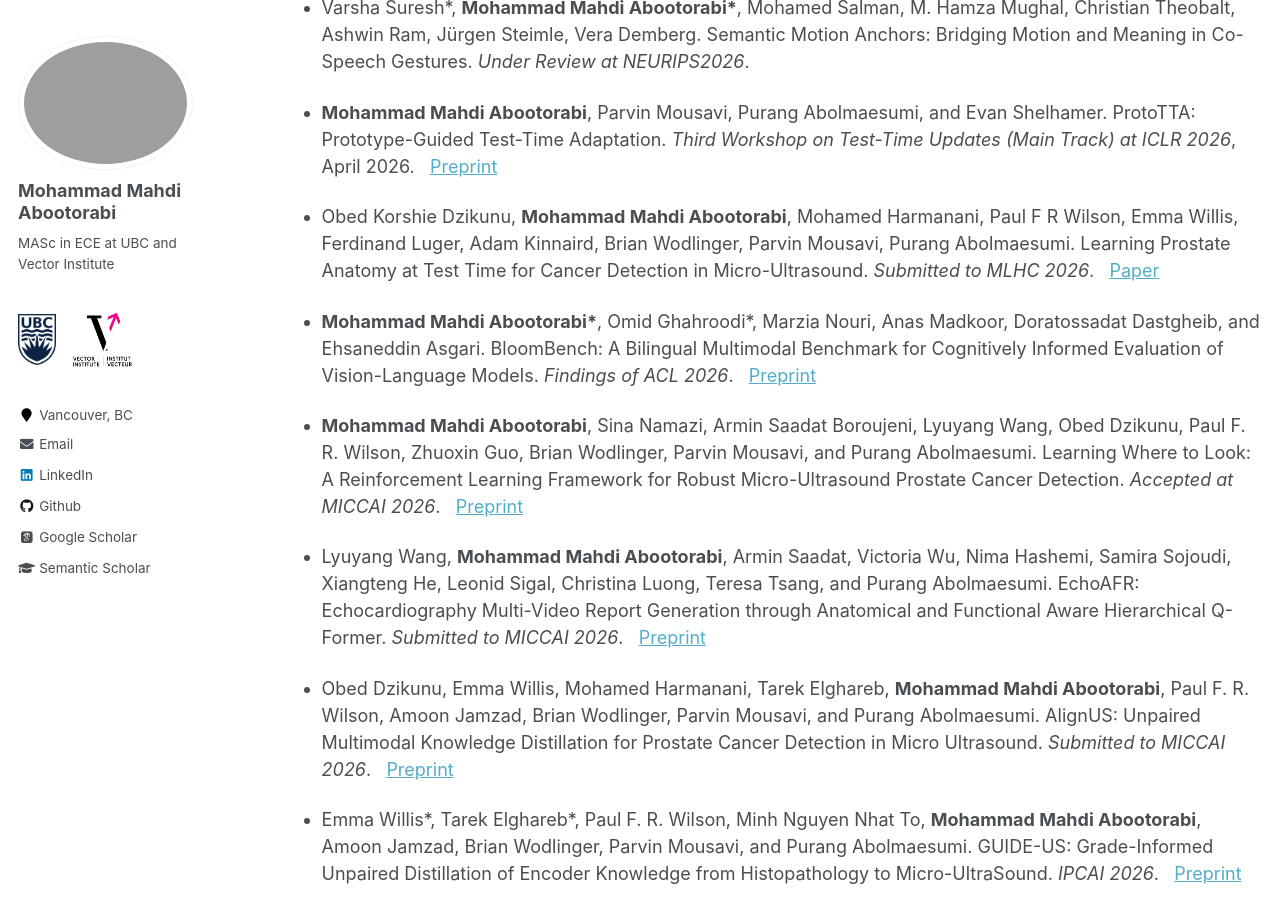
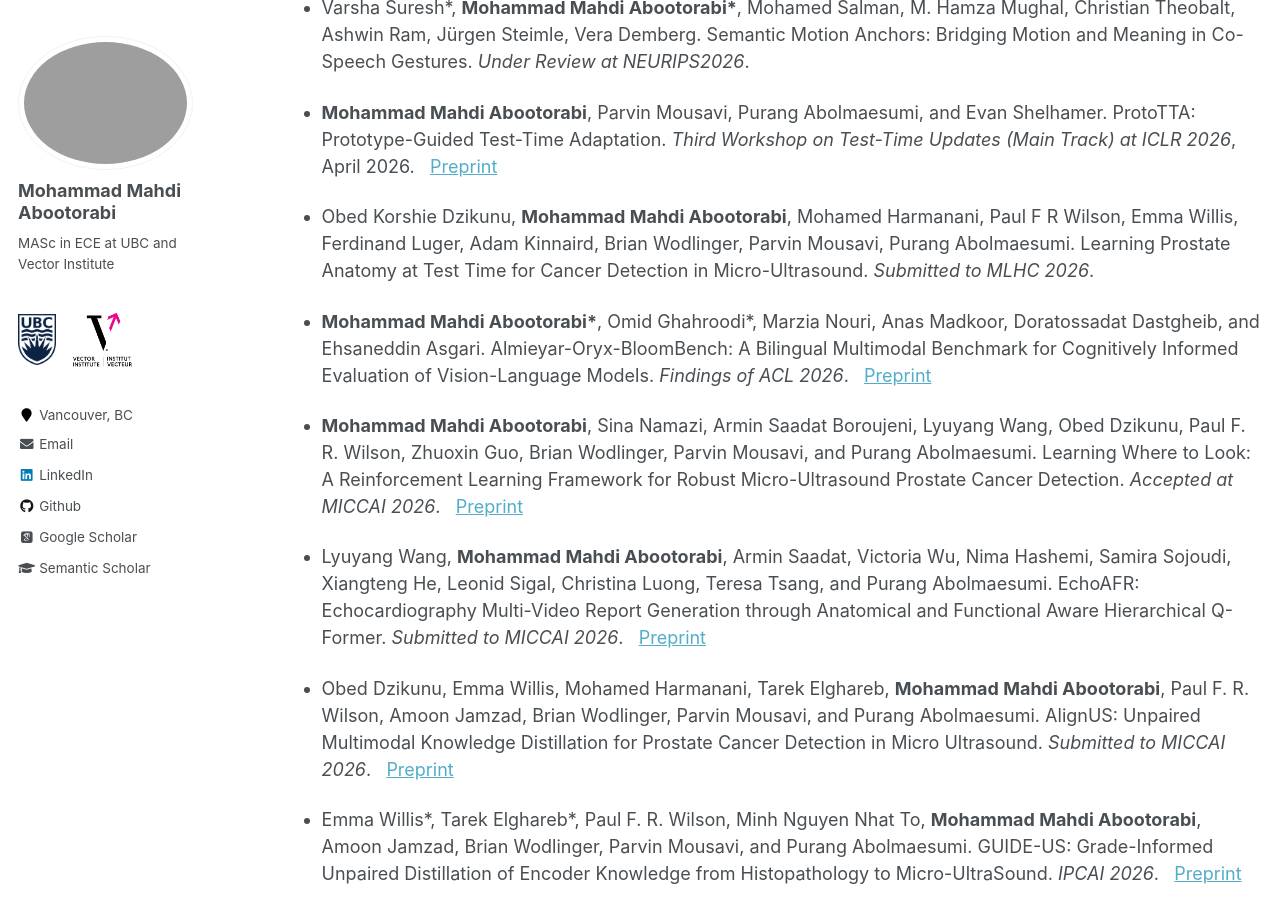
Before and after one commit to aboots/aboots.github.io, a Jekyll site: the page built from _pages/research.md, in a window 1280 px wide and 900 px high, scrolled down 318 px. Built offline with Jekyll 4.4.1, drawn with Linux system fonts in a browser that asks for light colours; nearby versions of some CDN libraries; some web fonts are replaced.

Commit message:
Update research.md

```diff
--- a/_pages/research.md
+++ b/_pages/research.md
@@ -12,9 +12,9 @@ author_profile: true
 
 - **Mohammad Mahdi Abootorabi**, Parvin Mousavi, Purang Abolmaesumi, and Evan Shelhamer. ProtoTTA: Prototype-Guided Test-Time Adaptation. *Third Workshop on Test-Time Updates (Main Track) at ICLR 2026*, April 2026. &nbsp; [Preprint](https://drive.google.com/file/d/1nDYQGEdBNzbiyfVHs8vfCDiNEBbJBLKP/view?usp=sharing)
 
-- Obed Korshie Dzikunu, **Mohammad Mahdi Abootorabi**, Mohamed Harmanani, Paul F R Wilson, Emma Willis, Ferdinand Luger, Adam Kinnaird, Brian Wodlinger, Parvin Mousavi, Purang Abolmaesumi. Learning Prostate Anatomy at Test Time for Cancer Detection in Micro-Ultrasound. *Submitted to MLHC 2026*.   [Paper](https://drive.google.com/file/d/126Yy_7Nr8qN1wS8TcvJjLr7T_prfnEru/view?usp=sharing)
+- Obed Korshie Dzikunu, **Mohammad Mahdi Abootorabi**, Mohamed Harmanani, Paul F R Wilson, Emma Willis, Ferdinand Luger, Adam Kinnaird, Brian Wodlinger, Parvin Mousavi, Purang Abolmaesumi. Learning Prostate Anatomy at Test Time for Cancer Detection in Micro-Ultrasound. *Submitted to MLHC 2026*.
 
-- **Mohammad Mahdi Abootorabi\***, Omid Ghahroodi\*, Marzia Nouri, Anas Madkoor, Doratossadat Dastgheib, and Ehsaneddin Asgari. BloomBench: A Bilingual Multimodal Benchmark for Cognitively Informed Evaluation of Vision-Language Models. *Findings of ACL 2026*. &nbsp; [Preprint](https://drive.google.com/file/d/1jRMHMwKcNEco5wxJYpVh_ecFiJST6wA6/view?usp=sharing)
+- **Mohammad Mahdi Abootorabi\***, Omid Ghahroodi\*, Marzia Nouri, Anas Madkoor, Doratossadat Dastgheib, and Ehsaneddin Asgari. Almieyar-Oryx-BloomBench: A Bilingual Multimodal Benchmark for Cognitively Informed Evaluation of Vision-Language Models. *Findings of ACL 2026*. &nbsp; [Preprint](https://drive.google.com/file/d/1jRMHMwKcNEco5wxJYpVh_ecFiJST6wA6/view?usp=sharing)
 
 - **Mohammad Mahdi Abootorabi**, Sina Namazi, Armin Saadat Boroujeni, Lyuyang Wang, Obed Dzikunu, Paul F. R. Wilson, Zhuoxin Guo, Brian Wodlinger, Parvin Mousavi, and Purang Abolmaesumi. Learning Where to Look: A Reinforcement Learning Framework for Robust Micro-Ultrasound Prostate Cancer Detection. *Accepted at MICCAI 2026*. &nbsp; [Preprint](https://drive.google.com/file/d/13ILcEZKeqXjs9x_8mwkX2n5EThG1RB80/view?usp=sharing)
 
```
